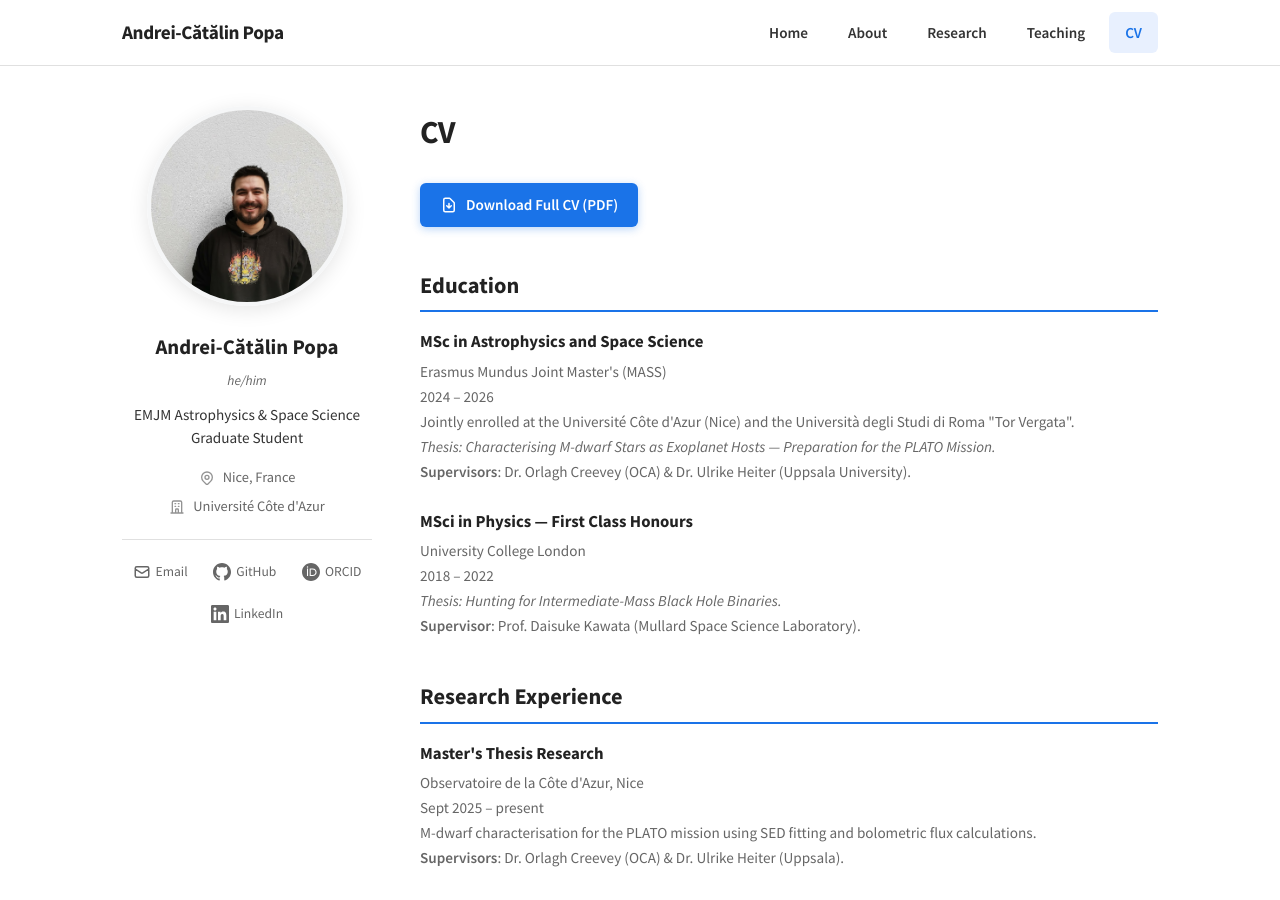
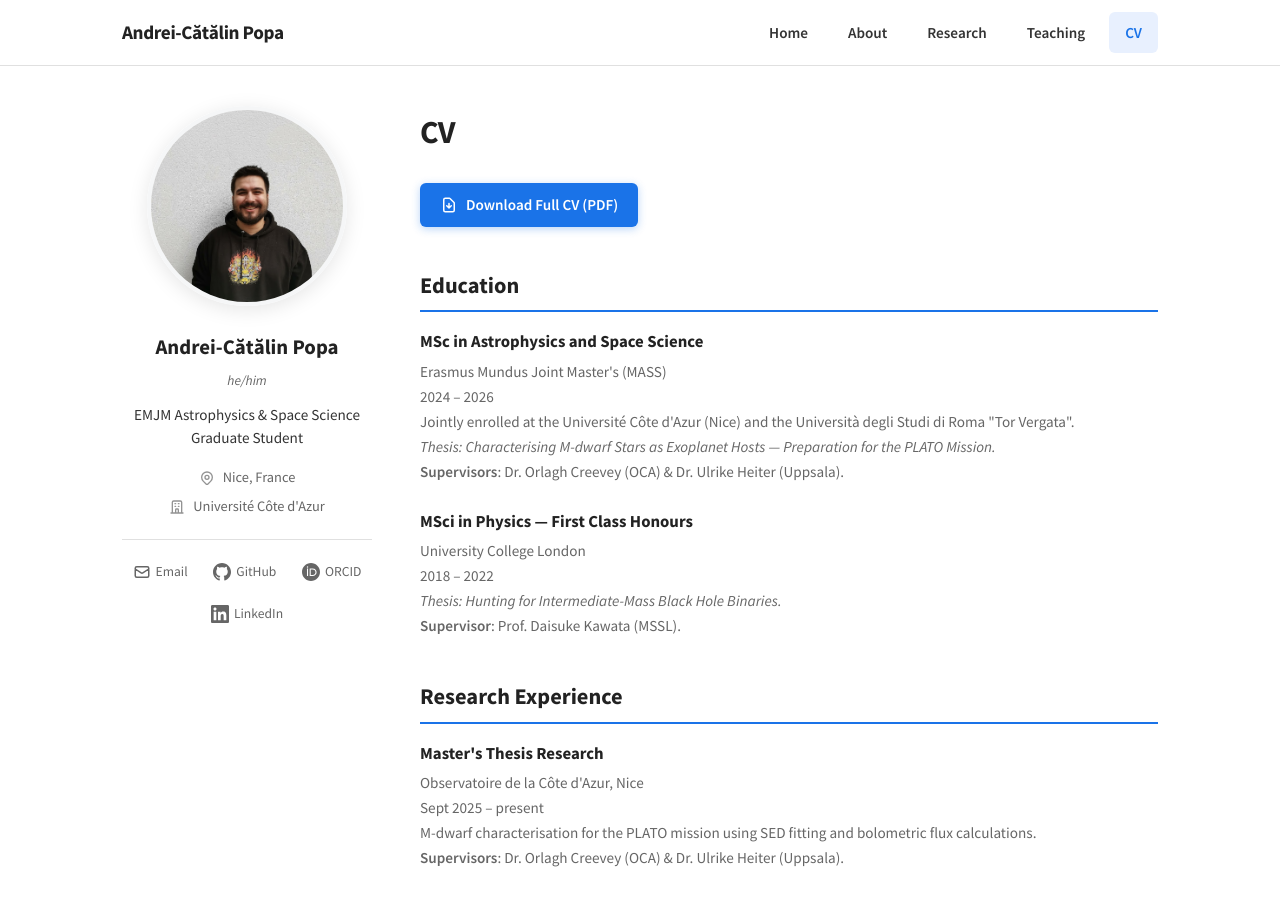
Before and after one commit to acpopa/acpopa.github.io, a Jekyll site: the page built from cv.md, in a window 1280 px wide and 900 px high. Built offline with Jekyll 4.4.1, drawn with Linux system fonts in a browser that asks for light colours.

Commit message:
Update supervisor affiliations in cv.md

```diff
--- a/cv.md
+++ b/cv.md
@@ -21,7 +21,7 @@ permalink: /cv/
 <p class="cv-date">2024 – 2026</p>
 <p>Jointly enrolled at the Université Côte d'Azur (Nice) and the Università degli Studi di Roma "Tor Vergata".<br>
 <em>Thesis: Characterising M-dwarf Stars as Exoplanet Hosts — Preparation for the PLATO Mission.</em><br>
-<strong>Supervisors</strong>: Dr. Orlagh Creevey (OCA) & Dr. Ulrike Heiter (Uppsala University).</p>
+<strong>Supervisors</strong>: Dr. Orlagh Creevey (OCA) & Dr. Ulrike Heiter (Uppsala).</p>
 </div>
 
 <div class="cv-entry">
@@ -29,7 +29,7 @@ permalink: /cv/
 <p class="cv-meta">University College London</p>
 <p class="cv-date">2018 – 2022</p>
 <p><em>Thesis: Hunting for Intermediate-Mass Black Hole Binaries.</em><br>
-<strong>Supervisor</strong>: Prof. Daisuke Kawata (Mullard Space Science Laboratory).</p>
+<strong>Supervisor</strong>: Prof. Daisuke Kawata (MSSL).</p>
 </div>
 
 ## Research Experience
```
